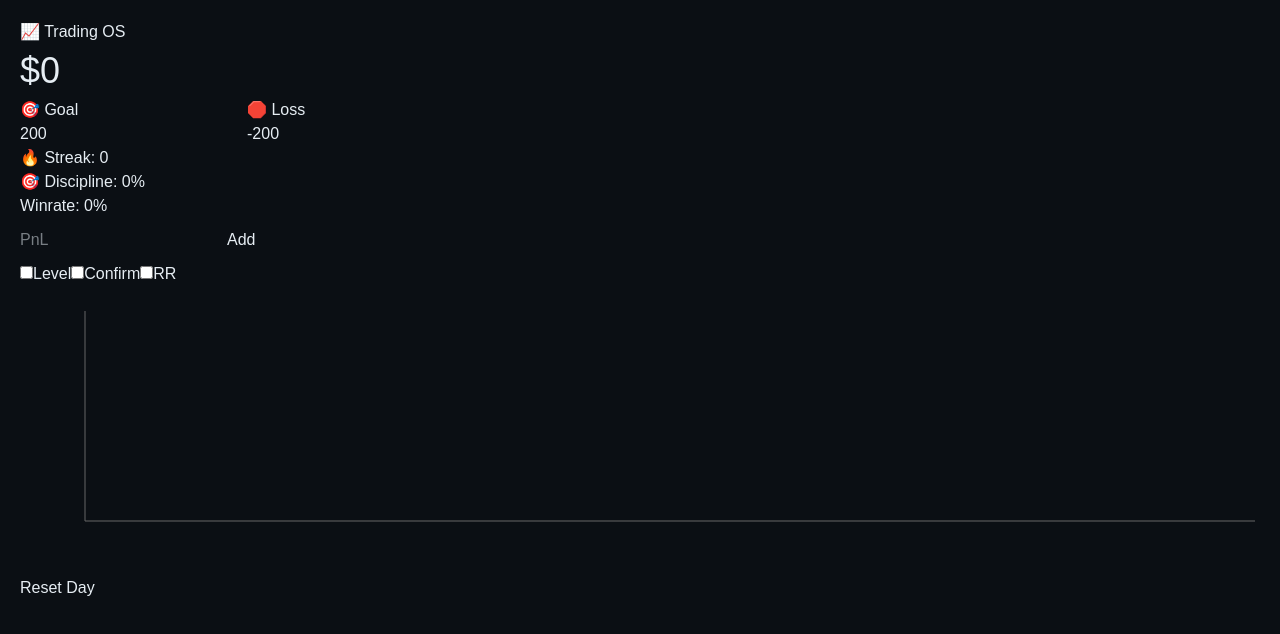
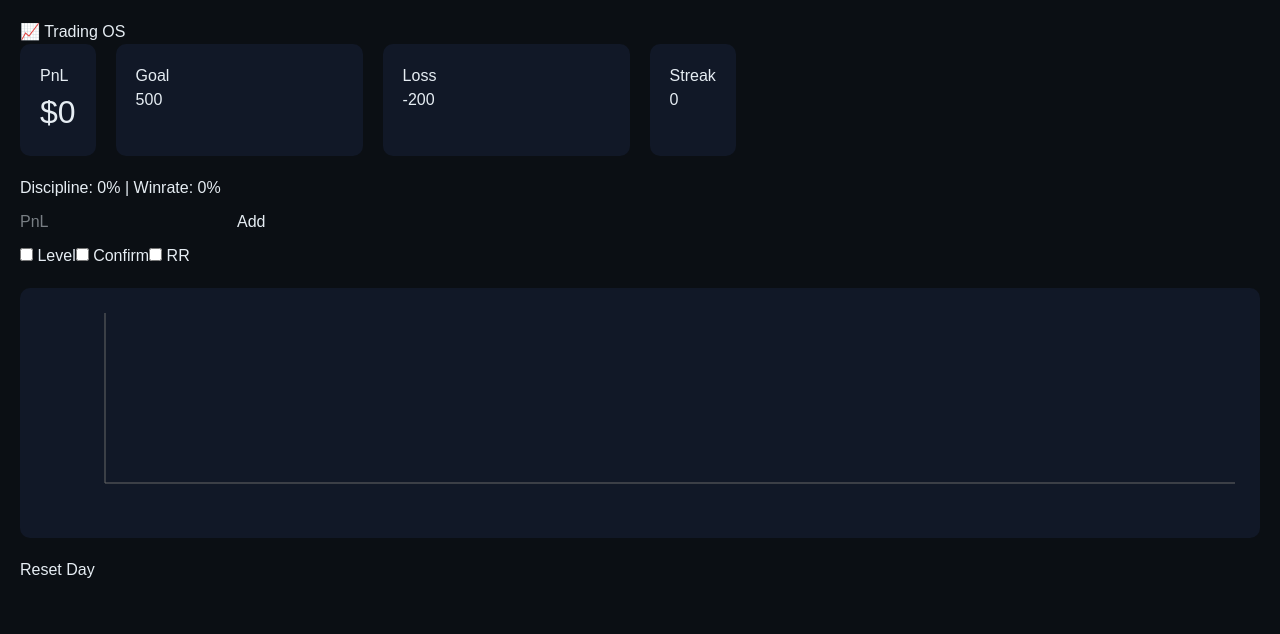
Before and after one commit to elinstallatorholmgren-collab/trading-app, a Next.js app: page / in a window 1280 px wide. Shown: the top 634 px of the page. Built offline with nearby package versions, Linux system fonts and the light colour scheme.

Commit message:
final UI upgrade

```diff
--- a/app/page.tsx
+++ b/app/page.tsx
@@ -13,7 +13,7 @@ export default function TradingApp() {
   const [trades, setTrades] = useState<any[]>([]);
   const [pnl, setPnl] = useState("");
 
-  const [dailyGoal, setDailyGoal] = useState(200);
+  const [dailyGoal, setDailyGoal] = useState(500);
   const [dailyLossLimit, setDailyLossLimit] = useState(-200);
 
   const [checklist, setChecklist] = useState({
@@ -32,7 +32,6 @@ export default function TradingApp() {
 
   const todayKey = new Date().toISOString().slice(0, 10);
 
-  // load/save
   useEffect(() => {
     const saved = localStorage.getItem("trades_" + todayKey);
     if (saved) setTrades(JSON.parse(saved));
@@ -45,7 +44,6 @@ export default function TradingApp() {
   const isValid =
     checklist.level && checklist.confirmation && checklist.rr;
 
-  // stats
   const stats = useMemo(() => {
     let running = 0;
     const equity: number[] = [];
@@ -64,17 +62,15 @@ export default function TradingApp() {
     return { totalPnL, equity, winrate };
   }, [trades]);
 
-  // notifications (safe)
   useEffect(() => {
     if (Notification.permission !== "granted") {
       Notification.requestPermission();
     }
   }, []);
 
-  // goal + loss logic
   useEffect(() => {
     if (stats.totalPnL >= dailyGoal && !goalHit) {
-      new Notification("🎯 Goal reached – you're done!");
+      new Notification("🎯 Goal reached");
       setLocked(true);
       setGoalHit(true);
       setFlash("green");
@@ -82,13 +78,13 @@ export default function TradingApp() {
     }
 
     if (stats.totalPnL <= dailyLossLimit && !lossHit) {
-      new Notification("🛑 Loss limit hit – stop.");
+      new Notification("🛑 Loss limit hit");
       setLocked(true);
       setLossHit(true);
       setFlash("red");
       setTimeout(() => setFlash(""), 1000);
     }
-  }, [stats.totalPnL, dailyGoal, dailyLossLimit]);
+  }, [stats.totalPnL]);
 
   const handleAddTrade = () => {
     if (!pnl || locked) return;
@@ -143,66 +139,56 @@ export default function TradingApp() {
     : 0;
 
   return (
-    <div
-      style={{
+    <div style={{
       padding: 20,
       fontFamily: "Arial",
       background: "#0b0f14",
       color: "#e6edf3",
-        minHeight: "100vh",
-      }}
-    >
+      minHeight: "100vh"
+    }}>
       <h1>📈 Trading OS</h1>
 
-      {/* flash */}
+      {/* FLASH */}
       {flash && (
-        <div
-          style={{
+        <div style={{
           position: "fixed",
           inset: 0,
-            background:
-              flash === "green"
+          background: flash === "green"
             ? "rgba(0,255,150,0.08)"
             : "rgba(255,0,0,0.08)",
-            pointerEvents: "none",
-          }}
-        />
+          pointerEvents: "none"
+        }} />
       )}
 
-      {/* PnL */}
-      <h2 style={{ fontSize: 36 }}>${stats.totalPnL}</h2>
+      {/* DASHBOARD */}
+      <div style={{ display: "flex", gap: 20, marginBottom: 20 }}>
 
-      {/* GOAL + LOSS (FIXED) */}
-      <div style={{ display: "flex", gap: 20 }}>
-        <div>
-          <p>🎯 Goal</p>
-          <input
-            type="number"
-            value={dailyGoal}
-            onChange={(e) => setDailyGoal(Number(e.target.value))}
-          />
+        <div style={{ background: "#111827", padding: 20, borderRadius: 10 }}>
+          <h3>PnL</h3>
+          <h1 style={{ fontSize: 32 }}>${stats.totalPnL}</h1>
         </div>
 
-        <div>
-          <p>🛑 Loss</p>
-          <input
-            type="number"
-            value={dailyLossLimit}
-            onChange={(e) =>
-              setDailyLossLimit(Number(e.target.value))
-            }
-          />
+        <div style={{ background: "#111827", padding: 20, borderRadius: 10 }}>
+          <h3>Goal</h3>
+          <input type="number" value={dailyGoal} onChange={(e)=>setDailyGoal(Number(e.target.value))}/>
+        </div>
+
+        <div style={{ background: "#111827", padding: 20, borderRadius: 10 }}>
+          <h3>Loss</h3>
+          <input type="number" value={dailyLossLimit} onChange={(e)=>setDailyLossLimit(Number(e.target.value))}/>
+        </div>
+
+        <div style={{ background: "#111827", padding: 20, borderRadius: 10 }}>
+          <h3>Streak</h3>
+          <h2>{streak}</h2>
         </div>
       </div>
 
-      <p>🔥 Streak: {streak}</p>
-      <p>🎯 Discipline: {discipline}%</p>
-      <p>Winrate: {stats.winrate}%</p>
-
+      <p>Discipline: {discipline}% | Winrate: {stats.winrate}%</p>
       {locked && <p style={{ color: "red" }}>🚫 Locked</p>}
 
-      {/* input */}
-      <div style={{ marginTop: 10 }}>
+      {/* TRADE INPUT */}
+      <div style={{ display: "flex", gap: 10, marginTop: 10 }}>
         <input
           type="number"
           value={pnl}
@@ -214,65 +200,21 @@ export default function TradingApp() {
         </button>
       </div>
 
-      {/* checklist */}
+      {/* CHECKLIST */}
       <div style={{ marginTop: 10 }}>
-        <label>
-          <input
-            type="checkbox"
-            checked={checklist.level}
-            onChange={(e) =>
-              setChecklist({
-                ...checklist,
-                level: e.target.checked,
-              })
-            }
-          />
-          Level
-        </label>
-
-        <label>
-          <input
-            type="checkbox"
-            checked={checklist.confirmation}
-            onChange={(e) =>
-              setChecklist({
-                ...checklist,
-                confirmation: e.target.checked,
-              })
-            }
-          />
-          Confirm
-        </label>
-
-        <label>
-          <input
-            type="checkbox"
-            checked={checklist.rr}
-            onChange={(e) =>
-              setChecklist({
-                ...checklist,
-                rr: e.target.checked,
-              })
-            }
-          />
-          RR
-        </label>
+        <label><input type="checkbox" checked={checklist.level} onChange={(e)=>setChecklist({...checklist,level:e.target.checked})}/> Level</label>
+        <label><input type="checkbox" checked={checklist.confirmation} onChange={(e)=>setChecklist({...checklist,confirmation:e.target.checked})}/> Confirm</label>
+        <label><input type="checkbox" checked={checklist.rr} onChange={(e)=>setChecklist({...checklist,rr:e.target.checked})}/> RR</label>
       </div>
 
-      {/* chart */}
-      <div style={{ height: 250, marginTop: 20 }}>
+      {/* CHART */}
+      <div style={{ height: 250, marginTop: 20, background: "#111827", padding: 20, borderRadius: 10 }}>
         <ResponsiveContainer>
           <LineChart data={chartData}>
             <XAxis dataKey="trade" />
             <YAxis />
             <Tooltip />
-            <Line
-              type="monotone"
-              dataKey="equity"
-              stroke="#00ffaa"
-              strokeWidth={2}
-              dot={false}
-            />
+            <Line type="monotone" dataKey="equity" stroke="#00ffaa" strokeWidth={2} dot={false}/>
           </LineChart>
         </ResponsiveContainer>
       </div>
```
Lines whose indentation alone changed are shown as unchanged.
